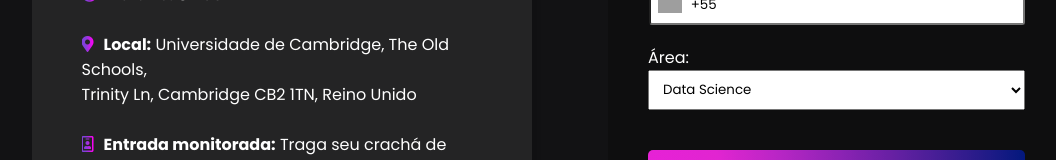
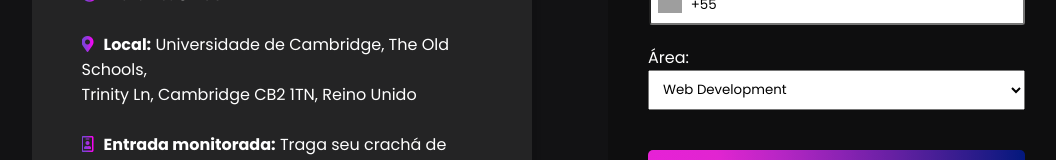
Before and after one commit to brunofilho1/react-landing-page, a React (Create React App) app: page / in a window 1280 px wide. Shown: the part 472-632 px from the top of the page, without its empty margins (125-1181 px from the left). Built offline with nearby package versions, Linux system fonts and the light colour scheme; grey boxes are pictures that could not be loaded.

Commit message:
area-select is changed

```diff
--- a/src/components/Header/index.jsx
+++ b/src/components/Header/index.jsx
@@ -159,8 +159,8 @@ export function Header() {
                                 <div className="form-area">
                                     <label htmlFor="area-select">Área:</label>
                                     <select name="area-select">
-                                        <option value="webdevelopment">Web Development</option>
-                                        <option value="datascience" selected>Data Science</option>
+                                        <option value="webdevelopment" selected>Web Development</option>
+                                        <option value="datascience">Data Science</option>
                                         <option value="dataengineering">Data Engineering</option>
                                     </select>
                                 </div>
```
